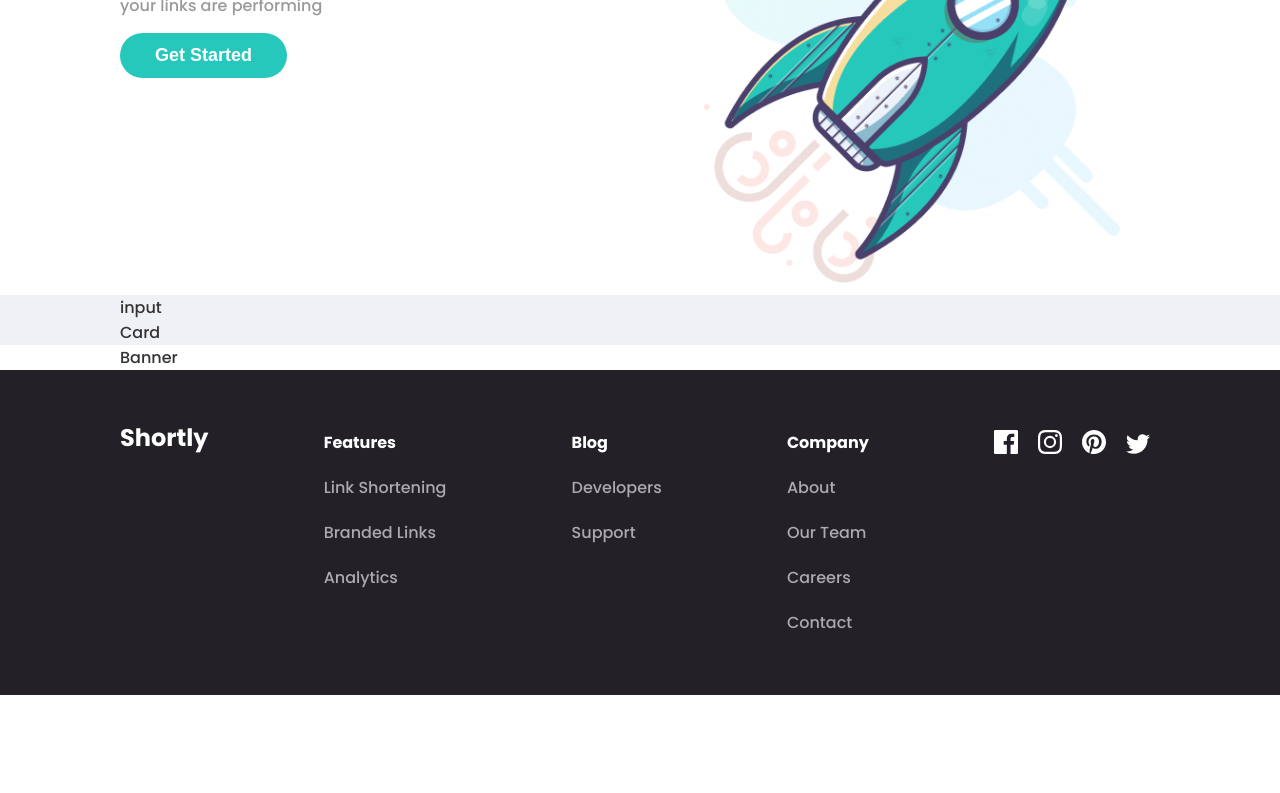
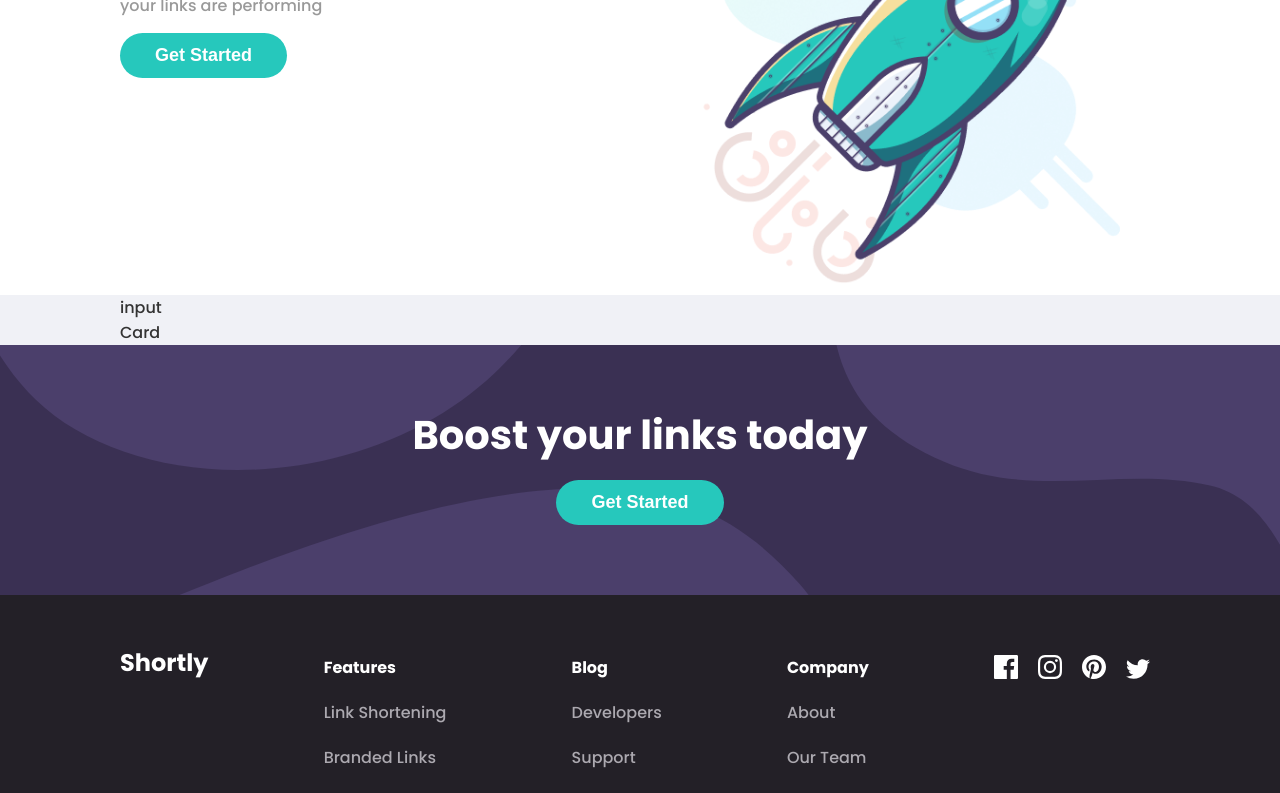
Before and after one commit to tmoran18/shorty, a React (Create React App) app: page / in a window 1280 px wide. Shown: the part 396-1189 px from the top of the page. Before the commit the page ends 1091 px from the top, so only its background shows below. Built offline with nearby package versions, Linux system fonts and the light colour scheme.

Commit message:
Banner component completed

```diff
--- a/src/App.js
+++ b/src/App.js
@@ -4,6 +4,7 @@ import Navbar from './components/Navbar/Navbar';
 import Footer from './components/Footer/Footer'
 import Hero from './components/Hero/Hero';
 import BurgerMenu from './components/BurgerMenu/BurgerMenu'
+import Banner from './components/Banner/Banner'
 
 function App() {
   return (
@@ -19,7 +20,7 @@ function App() {
       </div>
       </section>
       <section id="cards"><div className="container" >Card</div></section>
-      <section id="banner"><div className="container" >Banner</div></section>
+      <Banner />
       <Footer />
     </div>
   );
--- /dev/null
+++ b/src/components/Banner/Banner.js
@@ -0,0 +1,15 @@
+import React from 'react'
+import styles from '../Banner/Banner.module.css'
+import ButtonPrimary from '../ButtonPrimary/ButtonPrimary'
+
+
+const Banner = () => {
+    return (
+        <div id={styles.banner}>
+            <h2>Boost your links today</h2>
+            <ButtonPrimary button_text={"Get Started"} />
+        </div>
+    )
+}
+
+export default Banner
--- /dev/null
+++ b/src/components/Banner/Banner.module.css
@@ -0,0 +1,22 @@
+#banner {
+	background: #3a3053;
+	background-image: url('/assets/bg-boost-desktop.svg');
+	background-repeat: no-repeat;
+	margin-bottom: -5px;
+	min-height: 255px;
+	display: flex;
+	justify-content: center;
+	align-items: center;
+	flex-direction: column;
+}
+
+#banner h2 {
+	color: white;
+	font-size: 40px;
+}
+
+@media only screen and (max-width: 950px) {
+	#banner h2 {
+		font-size: 30px;
+	}
+}
```
Also changed, not shown: public/assets/bg-boost-desktop.svg (added).
